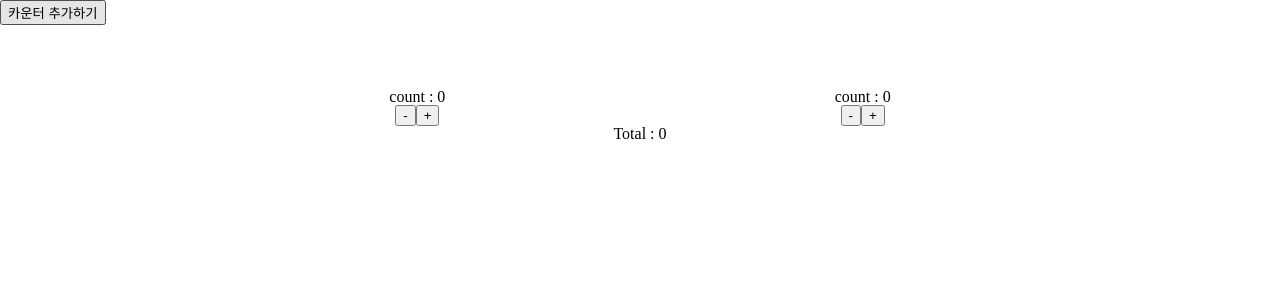
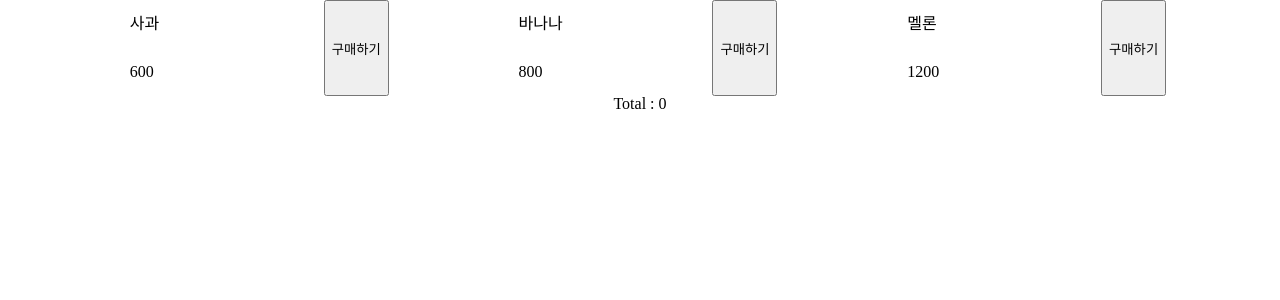
Before and after one commit to bobob0311/Type_Redux, a React (Vite) app: page / in a window 1280 px wide. Shown: the top 300 px of the page. Built offline with nearby package versions, Linux system fonts and the light colour scheme.

Commit message:
아이템 별로 카운터 생성

```diff
--- a/src/App.css
+++ b/src/App.css
@@ -1 +1,6 @@
 @import "./reset.css";
+
+.cardContainer{
+  display: flex;
+  justify-content: space-evenly;
+}
--- a/src/App.tsx
+++ b/src/App.tsx
@@ -1,10 +1,41 @@
-import './App.css'
-import CounterBox from './counter/ConterBox'
+import './App.css';
+import CounterBox from './counter/ConterBox';
+import Card from './card/Card';
+import { useState } from 'react';
+
+type ItemType = {
+  id: number;
+  name: string;
+  price: number;
+  buy: boolean;
+};
+
+const DUMMY_DATA: ItemType[] = [
+  { id: 1, name: '사과', price: 600 , buy: false},
+  { id: 2, name: '바나나', price: 800 , buy:false},
+  { id: 3, name: '멜론', price: 1200 , buy:false},
+]
+
 function App() {
+  const [item, setItem] = useState<ItemType[]>([]);
+
+  const handleAddCounter = (id: number) => {
+    setItem(prev => {
+      const exists = prev.some(el => el.id === id);
+      if (exists) return prev;
+
+      const newItem = DUMMY_DATA.find(el => el.id === id);
+      return newItem ? [...prev, newItem] : prev;
+    });
+  }
 
   return (
+
     <>
-      <CounterBox />
+      <div className='cardContainer'>
+        {DUMMY_DATA.map((item) => <Card key={item.id} onAdd={(id) => handleAddCounter(id)} data={item}></Card>)}
+      </div>
+      <CounterBox data={item} />
     </>
   )
 }
--- /dev/null
+++ b/src/card/Card.module.css
@@ -0,0 +1,8 @@
+.card {
+    margin: 1rem;
+    width : 4rem;
+    height: 4rem;
+    display: flex;
+    justify-content: space-between;
+    flex-direction: column;
+}
--- /dev/null
+++ b/src/card/Card.tsx
@@ -0,0 +1,29 @@
+import styled from './Card.module.css'
+
+type propsState = {
+    onAdd: (id: number) => void;
+    data: {
+        id: number,
+        name: string,
+        price: number,
+    }
+}
+
+export default function Card(props: propsState) {
+    const { data,onAdd } = props;
+
+    const handleAddItem = (target:number) => {
+        onAdd(target)
+    }
+
+    return (
+        <>
+            <div className={styled.card}>
+                <div>{data.name}</div>
+                <div>{data.price}</div>
+            </div>
+            <button onClick={() =>handleAddItem(data.id)}>구매하기</button>
+        </>
+    )
+
+}
--- a/src/counter/ConterBox.tsx
+++ b/src/counter/ConterBox.tsx
@@ -2,10 +2,23 @@ import { useState } from "react";
 import Counter from './Counter'
 import styled from './CounterBox.module.css'
 
-export default function CounterBox() {
+type data = {
+  id: number;
+  name: string;
+  price: number;
+  buy: boolean;
+}
+
+
+type propsState = {
+    data: data[],
+}
+
+
+export default function CounterBox(props:propsState) {
+    const { data } = props;
     const [total, setTotal] = useState<number>(0);
-    const [counter, setCounter] = useState<JSX.Element[]>([]);
-
+    console.log(data);
     const handlePlus = () => {
         setTotal(prev => prev + 1);
     }
@@ -14,22 +27,13 @@ export default function CounterBox() {
         setTotal(prev => prev - 1);
     }
 
-    const handleAddCount = () => {
-        setCounter(prevCounters => [
-            ...prevCounters,
-            <Counter key={prevCounters.length} onMinus={handleMinus} onPlus={handlePlus}></Counter>
-        ])
-    }
 
 
 
     return (
         <>
-            <button onClick={handleAddCount}>카운터 추가하기</button>
             <div id={styled.counterBox}>
-                {counter}
-                <Counter onMinus={handleMinus} onPlus={handlePlus}></Counter>
-                <Counter onMinus={handleMinus} onPlus={handlePlus}></Counter>
+                {data.map(item => <Counter key={item.id} data={item} onMinus={handleMinus} onPlus={handlePlus}></Counter>)}
             </div>
             <div className={styled.total}> Total : {total}</div>
         </>
--- a/src/counter/Counter.tsx
+++ b/src/counter/Counter.tsx
@@ -1,11 +1,19 @@
 import { useState } from "react"
 import styles from './Counter.module.css'
+type data = {
+    id: number;
+  name: string;
+  price: number;
+  buy: boolean;
+}
+
 type propsState = {
     onPlus: () => void,
-    onMinus : () => void,
+    onMinus: () => void,
+    data : data,
 }
 export default function Counter(props:propsState) {
-    const {onPlus, onMinus} = props
+    const {onPlus, onMinus, data} = props
     const [count, setCount] = useState<number>(0);
 
     const handlePlusClick = () => {
@@ -22,6 +30,7 @@ export default function Counter(props:propsState) {
 
     return (
         <div className={styles.box}>
+            <span>{data.name}</span>
             <span>count : {count}</span>
             <div>
                 <button onClick={handleMinusClick}>-</button>
```
